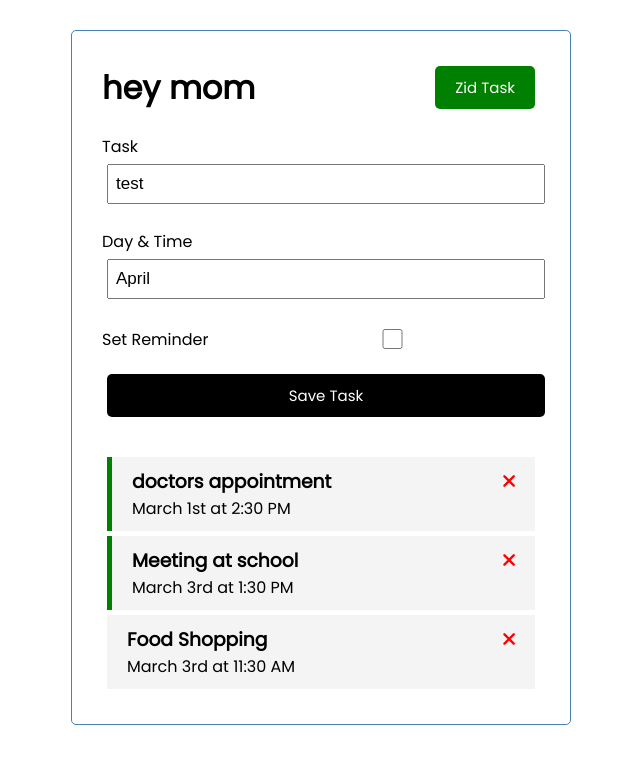
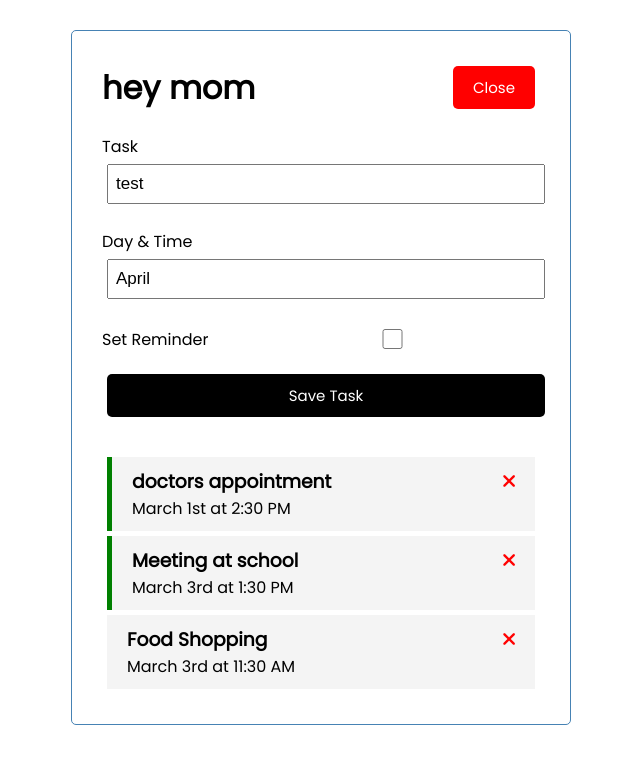
Before and after one commit to Jaz-ma/vue-crash, a Vue app: page / in a window 1280 px wide. Both pictures are taken after a click on the button "Zid Task". Shown: the top 764 px of the page, without its empty margins (319-959 px from the left). Built offline with nearby package versions, Linux system fonts and the light colour scheme.

Commit message:
toggle button functionality

```diff
--- a/src/App.vue
+++ b/src/App.vue
@@ -1,8 +1,10 @@
 <template>
 <div class="container">
 
-<Header title="hey mom"/>
+<Header :showAddTask="showAddTask" @toggle-add-task="toggleAddTask" title="hey mom"/>
+<div v-show="showAddTask">
 <AddTask @add-task="addTask" />
+</div>
 <Tasks @toggle-reminder="toggleReminder" @delete-task="deleteTask" :tasks="tasks"/>
 </div>
 </template>
@@ -22,10 +24,14 @@ export default {
   },
 data(){
         return{
-            tasks: []
+            tasks: [],
+            showAddTask: false,
         }
     },
     methods:{
+      toggleAddTask(){
+        this.showAddTask=!this.showAddTask
+      },
       addTask(task){
         this.tasks=[...this.tasks,task]
       },
--- a/src/components/button.vue
+++ b/src/components/button.vue
@@ -12,7 +12,7 @@ export default{
     },
     methods:{
         onClick(){
-            console.log('clicked');
+            this.$emit('toggle-add-task')
         }
     },
 
--- a/src/components/header.vue
+++ b/src/components/header.vue
@@ -1,7 +1,7 @@
 <template>
     <header>
         <h1>{{title}}</h1>
-        <Button text="Zid Task" color="green"/>
+        <Button @toggle-add-task="$emit('toggle-add-task')" :text="showAddTask ? 'Close' : 'Zid Task'" :color="showAddTask ? 'red' :'green'"/>
     </header>
 </template>
 
@@ -14,6 +14,7 @@ export default{
     },
     props:{
         title: String,
+        showAddTask: Boolean,
     }
 }
 
```
